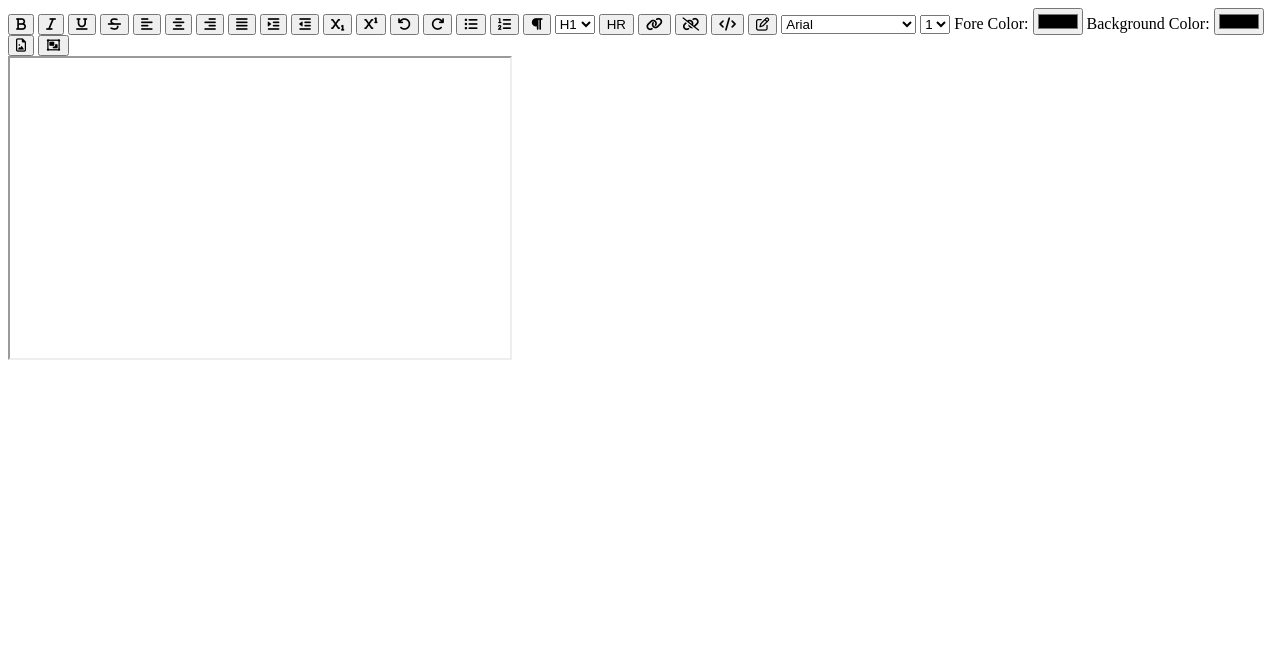
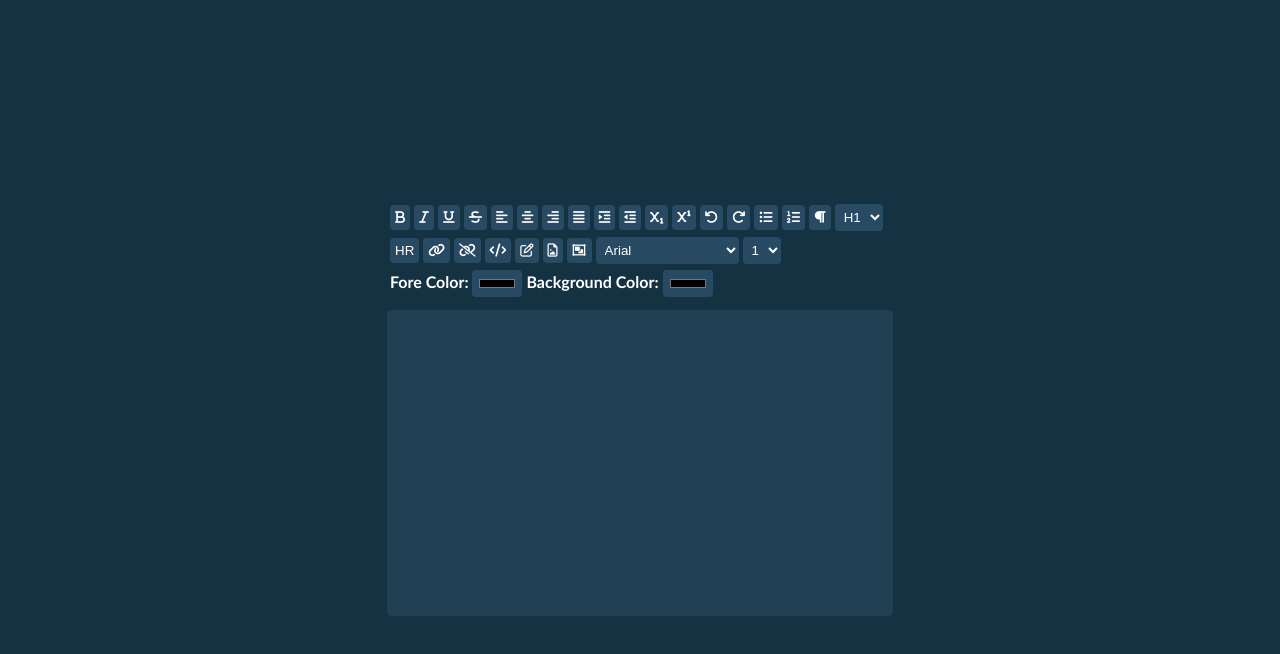
Before and after one commit to Israhribeiro/editorRichText, a plain HTML site: page index.html in a window 1280 px wide. Drawn offline with Linux system fonts and the light colour scheme.

Commit message:
Add files via upload

```diff
--- a/editor.js
+++ b/editor.js
@@ -11,14 +11,15 @@ function execCmd(command){
 
 function execCommandWithArg(command,argument){
     richTextField.document.execCommand(command,false,argument);
+    document.getElementsByTagName
 }
 
 function toggleSource(){
     if(showingSourceCode){
-        richTextField.document.getElementByTagName('body')[0].innerHTML = richTextField.document.getElementByTagName('body')[0].textContent;
+        richTextField.document.getElementsByTagName('body')[0].innerHTML = richTextField.document.getElementsByTagName('body')[0].textContent;
         showingSourceCode = false;
     }else{
-        richTextField.document.getElementByTagName('body')[0].textContent = richTextField.document.getElementByTagName('body')[0].innerHTML;
+        richTextField.document.getElementsByTagName('body')[0].textContent = richTextField.document.getElementsByTagName('body')[0].innerHTML;
         showingSourceCode = true;
     }
 }
--- a/index.html
+++ b/index.html
@@ -5,10 +5,12 @@
     <meta http-equiv="X-UA-Compatible" content="IE=edge">
     <meta name="viewport" content="width=device-width, initial-scale=1.0">
     <script src="https://use.fontawesome.com/aac5c45839.js"></script>
+    <link rel="stylesheet" href="style.css">
     <title>Document</title>
 </head>
 <body onload="enableEditMode();">
-    <div>
+    <div class="conteudo">
+    <div class="botoes" style="margin-left:auto;margin-right:auto;">
         <button><i onclick="execCmd('bold');" class="fa fa-bold"></i></button>
         <button><i onclick="execCmd('italic');" class="fa fa-italic"></i></button>
         <button><i onclick="execCmd('underline');" class="fa fa-underline"></i></button>
@@ -39,6 +41,8 @@
         <button><i onclick="execCmd('unlink');" class="fa fa-unlink"></i></button>
         <button><i onclick="toggleSource();" class="fa fa-code"></i></button>
         <button><i onclick="toggleEdit();" class="fa fa-edit"></i></button>
+        <button><i onclick="execCommandWithArg('image',prompt('Insira uma URL de uma imagem',''));" class="fa fa-file-image-o"></i></button>
+        <button><i onclick="execCmd('selectAll');" class="fa fa-object-group"></i></button>
         <select onchange="execCommandWithArg('fontName',this.value);">
             <option value="Arial">Arial</option>
             <option value="TimesNewRoman">Times New Roman</option>
@@ -56,13 +60,12 @@
             <option value="5">5</option>
             <option value="6">6</option>
             <option value="7">7</option>
-        </select>
-        Fore Color: <input type="color" onchange="execCommandWithArg('foreColor',this.value);" />
-        Background Color: <input type="color" onchange="execCommandWithArg('hiliteColor',this.value);" />
-        <button><i onclick="execCommandWithArg('image',prompt('Insira uma URL de uma imagem',''));" class="fa fa-file-image-o"></i></button>
-        <button><i onclick="execCmd('selectAll');" class="fa fa-object-group"></i></button>
+        </select><br>
+        <span class="texto"> Fore Color: </span> <input type="color" onchange="execCommandWithArg('foreColor',this.value);" />
+        <span class="texto"> Background Color:</span> <input type="color" onchange="execCommandWithArg('hiliteColor',this.value);" />
     </div>
-    <iframe name="richTextField" style="width: 500px; height: 300px;"></iframe>
+    <iframe class="caixaTexto" name="richTextField" style="width: 500px; height: 300px;"></iframe>
+    </div>
 </body>
-<script src="../js/editor.js"></script>
+<script src="editor.js"></script>
 </html>
--- a/style.css
+++ b/style.css
@@ -1,7 +1,39 @@
+.conteudo{
+    display: flex;
+    flex-direction: column;
+    justify-content: center;
+    align-items: center;
+    height: 100%;
+}
+.botoes{
+    width: 500px;
+    margin-bottom: 10px;
+}
+.texto{
+    font-family: 'Gill Sans', 'Gill Sans MT', Calibri, 'Trebuchet MS', sans-serif;
+    font-weight: bold;
+    color: white;
+}
+button:hover{
+    background-color: #326080;
+}
+button, select, input{
+    margin: 3px 0px;
+    padding: 5px;
+    color: white;
+    background-color: #284B63;
+    box-shadow: none;
+    border-radius: 4px;
+    border: none;
+}
 .caixaTexto{
-    width: 500px;
-    height: 200px;
-    border: solid 1px black;
+    display: block;
+    background-color: #224053;
+    border: none #224053;
     border-radius: 5px;
     padding: 3px;
 }
+body, html{
+    height: 100%;
+    background-color: #153243;
+}
```
